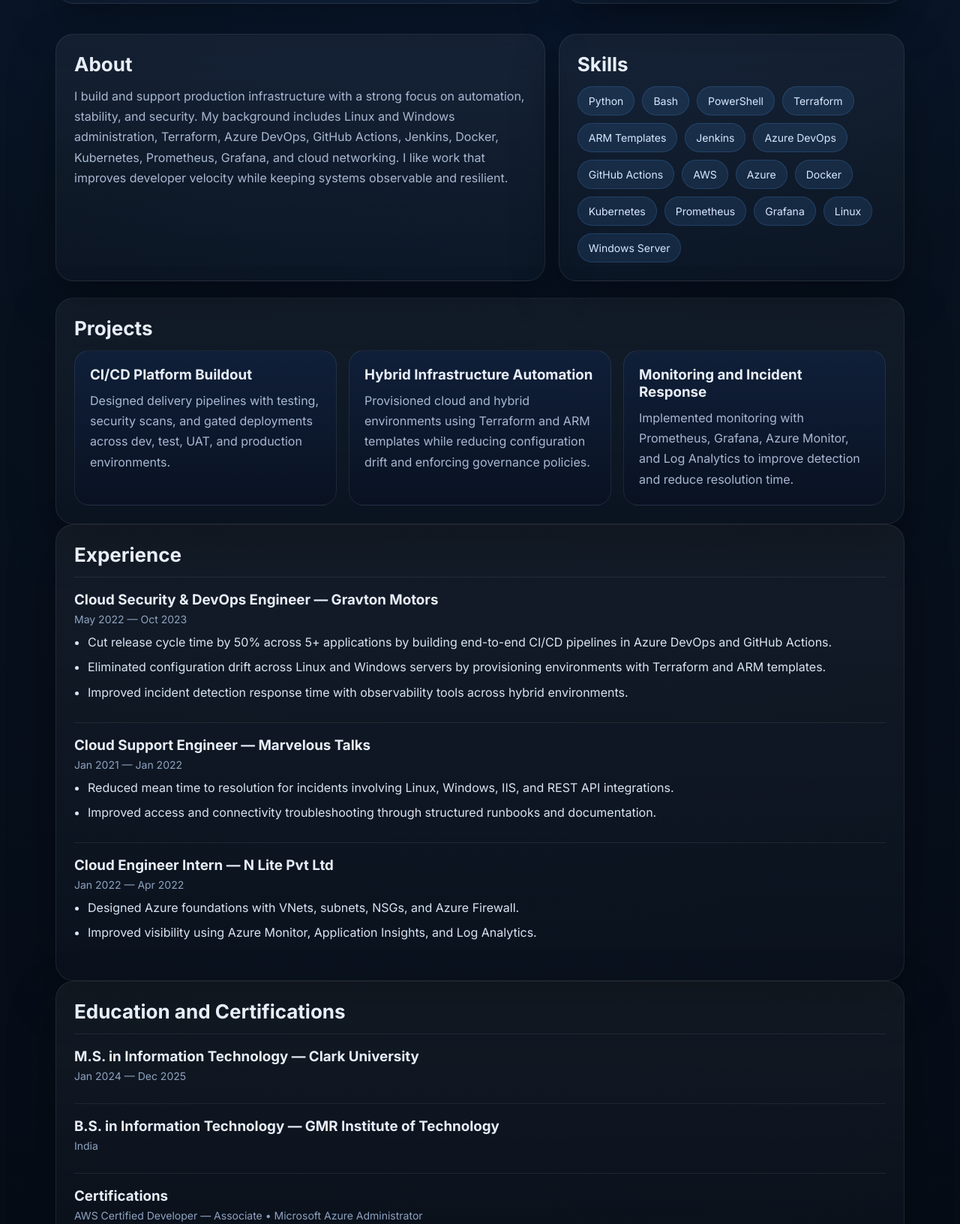
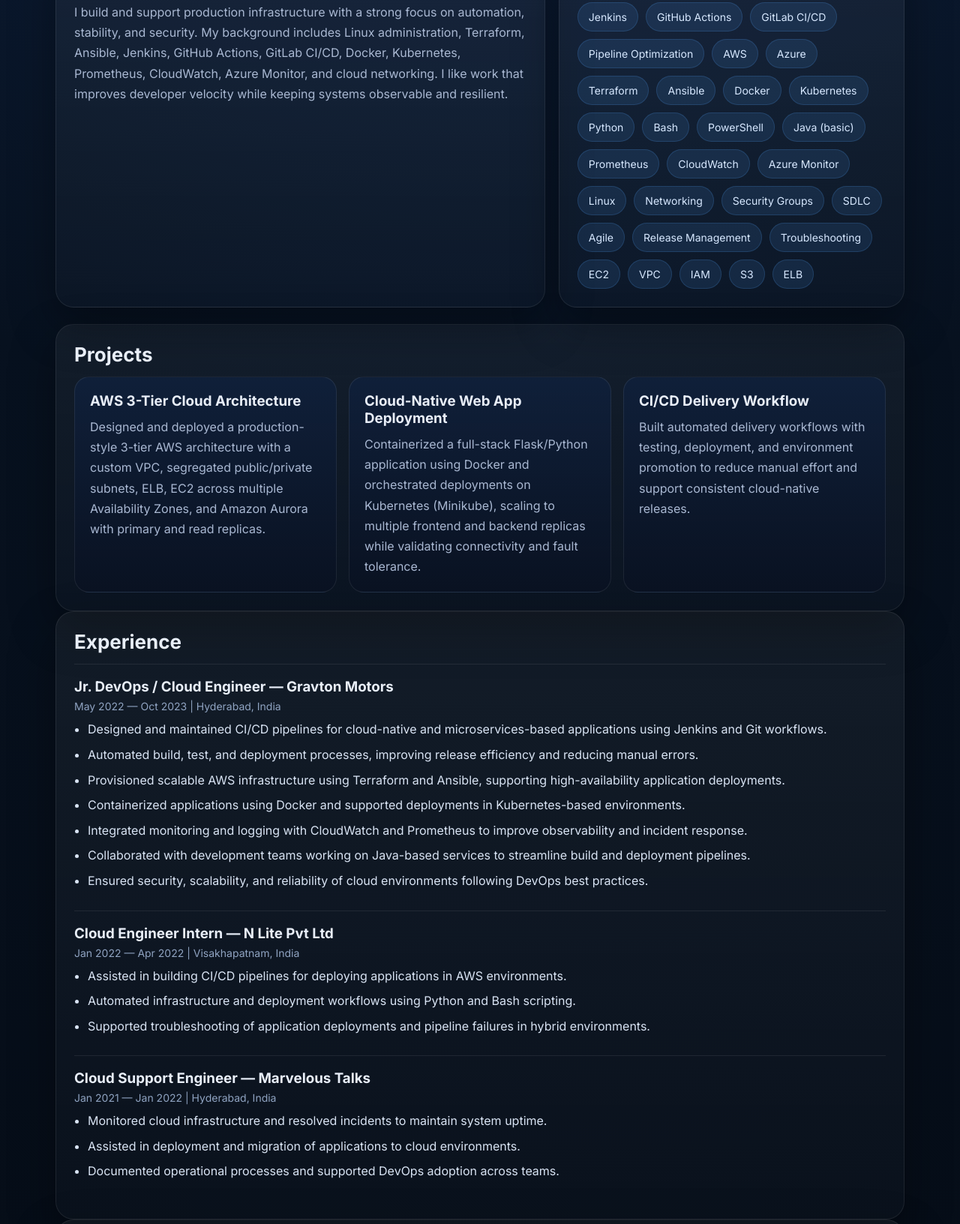
Before and after one commit to SaiKurra18/portfolio, a plain HTML site: page index.html in a window 1280 px wide. Shown: the part 834-2466 px from the top of the page at 75% size. Drawn offline with Linux system fonts and the light colour scheme.

Commit message:
Update index.html

```diff
--- a/index.html
+++ b/index.html
@@ -9,24 +9,97 @@
   <link rel="preconnect" href="https://fonts.gstatic.com" crossorigin>
   <link href="https://fonts.googleapis.com/css2?family=Inter:wght@400;500;600;700;800&display=swap" rel="stylesheet">
   <style>
-    :root{--bg:#07111f;--panel:#0c1728;--panel2:#10203a;--text:#e8eef8;--muted:#a9b8d2;--line:rgba(255,255,255,.08);--accent:#57a6ff;--accent2:#67e8f9;--shadow:0 24px 60px rgba(0,0,0,.35)}
-    *{box-sizing:border-box}html{scroll-behavior:smooth}body{margin:0;font-family:Inter,system-ui,sans-serif;background:radial-gradient(circle at top,#10264a 0%,#07111f 45%,#050b14 100%);color:var(--text)}a{color:inherit;text-decoration:none}
+    :root{
+      --bg:#07111f;
+      --panel:#0c1728;
+      --panel2:#10203a;
+      --text:#e8eef8;
+      --muted:#a9b8d2;
+      --line:rgba(255,255,255,.08);
+      --accent:#57a6ff;
+      --accent2:#67e8f9;
+      --shadow:0 24px 60px rgba(0,0,0,.35)
+    }
+    *{box-sizing:border-box}
+    html{scroll-behavior:smooth}
+    body{
+      margin:0;
+      font-family:Inter,system-ui,sans-serif;
+      background:radial-gradient(circle at top,#10264a 0%,#07111f 45%,#050b14 100%);
+      color:var(--text)
+    }
+    a{color:inherit;text-decoration:none}
     .wrap{max-width:1180px;margin:0 auto;padding:24px}
-    .nav{display:flex;justify-content:space-between;align-items:center;padding:12px 0;position:sticky;top:0;backdrop-filter:blur(14px);background:linear-gradient(to bottom,rgba(7,17,31,.88),rgba(7,17,31,.25));z-index:10;border-bottom:1px solid transparent}
-    .brand{font-weight:800;letter-spacing:.3px}.navlinks{display:flex;gap:18px;flex-wrap:wrap;color:var(--muted);font-size:14px}
-    .hero{display:grid;grid-template-columns:1.3fr .9fr;gap:24px;align-items:stretch;padding:34px 0 18px}
-    .card{background:linear-gradient(180deg,rgba(255,255,255,.05),rgba(255,255,255,.02));border:1px solid var(--line);border-radius:24px;box-shadow:var(--shadow)}
-    .heroMain{padding:34px}.eyebrow{display:inline-flex;gap:8px;align-items:center;padding:8px 12px;border-radius:999px;background:rgba(87,166,255,.14);color:#b9d7ff;font-size:13px;border:1px solid rgba(87,166,255,.22)}
-    h1{margin:18px 0 10px;font-size:clamp(38px,6vw,64px);line-height:1.02}.lead{font-size:18px;color:var(--muted);max-width:62ch;line-height:1.7}
-    .btns{display:flex;gap:12px;flex-wrap:wrap;margin-top:24px}.btn{padding:12px 18px;border-radius:14px;font-weight:600;border:1px solid var(--line);background:rgba(255,255,255,.04)}.btn.primary{background:linear-gradient(135deg,var(--accent),var(--accent2));color:#04101f;border:none}
-    .heroSide{padding:24px;display:grid;gap:14px}.stat{padding:18px;border-radius:18px;background:rgba(8,15,28,.55);border:1px solid var(--line)}.stat b{display:block;font-size:22px;margin-bottom:4px}.stat span{color:var(--muted);font-size:14px}
-    section{padding:22px 0}.sectionTitle{font-size:26px;margin:0 0 14px}.grid{display:grid;grid-template-columns:repeat(12,1fr);gap:18px}
-    .panel{padding:24px}.about{grid-column:span 7}.skills{grid-column:span 5}.exp,.projects,.edu,.cert{grid-column:span 12}
-    .pillwrap{display:flex;flex-wrap:wrap;gap:10px}.pill{padding:10px 14px;border-radius:999px;background:rgba(87,166,255,.12);border:1px solid rgba(87,166,255,.18);color:#d7e8ff;font-size:14px}
-    .item{padding:18px 0;border-top:1px solid var(--line)}.item:first-child{border-top:none;padding-top:0}.item h3{margin:0 0 6px}.meta{color:#8fa3c1;font-size:14px;margin-bottom:10px}.item ul{margin:0;padding-left:18px;color:var(--text)}.item li{margin:8px 0;line-height:1.6;color:#d9e4f4}
-    .projGrid{display:grid;grid-template-columns:repeat(3,1fr);gap:16px}.proj{padding:20px;border-radius:20px;background:linear-gradient(180deg,rgba(16,32,58,.95),rgba(10,18,34,.92));border:1px solid var(--line)}.proj h3{margin:0 0 10px}.proj p{color:var(--muted);line-height:1.7;margin:0}
+    .nav{
+      display:flex;justify-content:space-between;align-items:center;
+      padding:12px 0;position:sticky;top:0;backdrop-filter:blur(14px);
+      background:linear-gradient(to bottom,rgba(7,17,31,.88),rgba(7,17,31,.25));
+      z-index:10;border-bottom:1px solid transparent
+    }
+    .brand{font-weight:800;letter-spacing:.3px}
+    .navlinks{display:flex;gap:18px;flex-wrap:wrap;color:var(--muted);font-size:14px}
+    .hero{
+      display:grid;grid-template-columns:1.3fr .9fr;gap:24px;align-items:stretch;padding:34px 0 18px
+    }
+    .card{
+      background:linear-gradient(180deg,rgba(255,255,255,.05),rgba(255,255,255,.02));
+      border:1px solid var(--line);border-radius:24px;box-shadow:var(--shadow)
+    }
+    .heroMain{padding:34px}
+    .eyebrow{
+      display:inline-flex;gap:8px;align-items:center;padding:8px 12px;border-radius:999px;
+      background:rgba(87,166,255,.14);color:#b9d7ff;font-size:13px;border:1px solid rgba(87,166,255,.22)
+    }
+    h1{margin:18px 0 10px;font-size:clamp(38px,6vw,64px);line-height:1.02}
+    .lead{font-size:18px;color:var(--muted);max-width:62ch;line-height:1.7}
+    .btns{display:flex;gap:12px;flex-wrap:wrap;margin-top:24px}
+    .btn{
+      padding:12px 18px;border-radius:14px;font-weight:600;border:1px solid var(--line);
+      background:rgba(255,255,255,.04)
+    }
+    .btn.primary{
+      background:linear-gradient(135deg,var(--accent),var(--accent2));
+      color:#04101f;border:none
+    }
+    .heroSide{padding:24px;display:grid;gap:14px}
+    .stat{
+      padding:18px;border-radius:18px;background:rgba(8,15,28,.55);border:1px solid var(--line)
+    }
+    .stat b{display:block;font-size:22px;margin-bottom:4px}
+    .stat span{color:var(--muted);font-size:14px}
+    section{padding:22px 0}
+    .sectionTitle{font-size:26px;margin:0 0 14px}
+    .grid{display:grid;grid-template-columns:repeat(12,1fr);gap:18px}
+    .panel{padding:24px}
+    .about{grid-column:span 7}
+    .skills{grid-column:span 5}
+    .exp,.projects,.edu,.cert{grid-column:span 12}
+    .pillwrap{display:flex;flex-wrap:wrap;gap:10px}
+    .pill{
+      padding:10px 14px;border-radius:999px;background:rgba(87,166,255,.12);
+      border:1px solid rgba(87,166,255,.18);color:#d7e8ff;font-size:14px
+    }
+    .item{padding:18px 0;border-top:1px solid var(--line)}
+    .item:first-child{border-top:none;padding-top:0}
+    .item h3{margin:0 0 6px}
+    .meta{color:#8fa3c1;font-size:14px;margin-bottom:10px}
+    .item ul{margin:0;padding-left:18px;color:var(--text)}
+    .item li{margin:8px 0;line-height:1.6;color:#d9e4f4}
+    .projGrid{display:grid;grid-template-columns:repeat(3,1fr);gap:16px}
+    .proj{
+      padding:20px;border-radius:20px;
+      background:linear-gradient(180deg,rgba(16,32,58,.95),rgba(10,18,34,.92));
+      border:1px solid var(--line)
+    }
+    .proj h3{margin:0 0 10px}
+    .proj p{color:var(--muted);line-height:1.7;margin:0}
     .footer{padding:28px 0 10px;color:#8ba0be;font-size:14px;text-align:center}
-    @media (max-width:900px){.hero,.projGrid,.about,.skills{grid-template-columns:1fr}.about,.skills{grid-column:span 12}.projGrid{grid-template-columns:1fr}.nav{gap:10px;flex-direction:column;align-items:flex-start}}
+    @media (max-width:900px){
+      .hero,.projGrid,.about,.skills{grid-template-columns:1fr}
+      .about,.skills{grid-column:span 12}
+      .projGrid{grid-template-columns:1fr}
+      .nav{gap:10px;flex-direction:column;align-items:flex-start}
+    }
   </style>
 </head>
 <body>
@@ -34,102 +107,167 @@
     <header class="nav">
       <div class="brand">Sai Kurra</div>
       <nav class="navlinks">
-        <a href="#about">About</a><a href="#skills">Skills</a><a href="#projects">Projects</a><a href="#experience">Experience</a><a href="#contact">Contact</a>
+        <a href="#about">About</a>
+        <a href="#skills">Skills</a>
+        <a href="#projects">Projects</a>
+        <a href="#experience">Experience</a>
+        <a href="#contact">Contact</a>
       </nav>
     </header>
 
     <main class="hero">
       <div class="card heroMain">
-        <div class="eyebrow">DevOps Engineer • Cloud Security • CI/CD Automation</div>
-        <h1>Building secure, reliable cloud systems that ship faster.</h1>
-        <p class="lead">DevOps Engineer with 3+ years of experience designing CI/CD pipelines, automating infrastructure as code, and improving reliability across Azure and AWS environments. I focus on observability, security, incident response, and delivery speed.</p>
+        <div class="eyebrow">DevOps Engineer • Cloud Infrastructure • CI/CD Automation</div>
+        <h1>Building secure, scalable cloud systems that ship faster.</h1>
+        <p class="lead">
+          DevOps Engineer with 3+ years of experience designing and managing scalable cloud infrastructure and CI/CD pipelines for cloud-native applications.
+          Hands-on expertise in AWS and Azure, infrastructure as code, and containerized deployments using Docker and Kubernetes.
+        </p>
         <div class="btns">
           <a class="btn primary" href="mailto:saikurra982@gmail.com">Email Me</a>
           <a class="btn" href="https://www.linkedin.com/in/saikurra01/" target="_blank" rel="noreferrer">LinkedIn</a>
-          <a class="btn" href="#projects">View Projects</a>
+          <a class="btn" href="https://saikurra18.github.io/portfolio/" target="_blank" rel="noreferrer">Portfolio</a>
         </div>
       </div>
+
       <aside class="card heroSide">
-        <aside class="card heroSide">
-  <img src="profile.jpg" alt="Sai Kurra photo" style="width:160px;height:160px;object-fit:cover;border-radius:50%;margin:0 auto 8px;display:block;border:3px solid rgba(255,255,255,.15);" />
-  <div class="stat"><b>3+ Years</b><span>DevOps, cloud, and support engineering experience</span></div>
-        <div class="stat"><b>3+ Years</b><span>DevOps, cloud, and support engineering experience</span></div>
+        <img src="profile.jpg" alt="Sai Kurra photo" style="width:160px;height:160px;object-fit:cover;border-radius:50%;margin:0 auto 8px;display:block;border:3px solid rgba(255,255,255,.15);" />
+        <div class="stat"><b>3+ Years</b><span>DevOps, cloud engineering, and support experience</span></div>
         <div class="stat"><b>AWS + Azure</b><span>CI/CD, IaC, monitoring, networking, and security</span></div>
-        <div class="stat"><b>Houston, TX</b><span>Open to DevOps and cloud engineering roles</span></div>
+        <div class="stat"><b>San Francisco, CA</b><span>Open to DevOps and cloud engineering roles</span></div>
       </aside>
     </main>
 
     <section id="about" class="grid">
       <div class="card panel about">
         <h2 class="sectionTitle">About</h2>
-        <p class="lead" style="font-size:16px;margin:0;">I build and support production infrastructure with a strong focus on automation, stability, and security. My background includes Linux and Windows administration, Terraform, Azure DevOps, GitHub Actions, Jenkins, Docker, Kubernetes, Prometheus, Grafana, and cloud networking. I like work that improves developer velocity while keeping systems observable and resilient.</p>
+        <p class="lead" style="font-size:16px;margin:0;">
+          I build and support production infrastructure with a strong focus on automation, stability, and security.
+          My background includes Linux administration, Terraform, Ansible, Jenkins, GitHub Actions, GitLab CI/CD, Docker, Kubernetes, Prometheus, CloudWatch, Azure Monitor, and cloud networking.
+          I like work that improves developer velocity while keeping systems observable and resilient.
+        </p>
       </div>
+
       <div id="skills" class="card panel skills">
         <h2 class="sectionTitle">Skills</h2>
         <div class="pillwrap">
-          <span class="pill">Python</span><span class="pill">Bash</span><span class="pill">PowerShell</span><span class="pill">Terraform</span><span class="pill">ARM Templates</span><span class="pill">Jenkins</span><span class="pill">Azure DevOps</span><span class="pill">GitHub Actions</span><span class="pill">AWS</span><span class="pill">Azure</span><span class="pill">Docker</span><span class="pill">Kubernetes</span><span class="pill">Prometheus</span><span class="pill">Grafana</span><span class="pill">Linux</span><span class="pill">Windows Server</span>
+          <span class="pill">Jenkins</span>
+          <span class="pill">GitHub Actions</span>
+          <span class="pill">GitLab CI/CD</span>
+          <span class="pill">Pipeline Optimization</span>
+          <span class="pill">AWS</span>
+          <span class="pill">Azure</span>
+          <span class="pill">Terraform</span>
+          <span class="pill">Ansible</span>
+          <span class="pill">Docker</span>
+          <span class="pill">Kubernetes</span>
+          <span class="pill">Python</span>
+          <span class="pill">Bash</span>
+          <span class="pill">PowerShell</span>
+          <span class="pill">Java (basic)</span>
+          <span class="pill">Prometheus</span>
+          <span class="pill">CloudWatch</span>
+          <span class="pill">Azure Monitor</span>
+          <span class="pill">Linux</span>
+          <span class="pill">Networking</span>
+          <span class="pill">Security Groups</span>
+          <span class="pill">SDLC</span>
+          <span class="pill">Agile</span>
+          <span class="pill">Release Management</span>
+          <span class="pill">Troubleshooting</span>
+          <span class="pill">EC2</span>
+          <span class="pill">VPC</span>
+          <span class="pill">IAM</span>
+          <span class="pill">S3</span>
+          <span class="pill">ELB</span>
         </div>
       </div>
     </section>
 
-    <section id="projects" class="card panel">
+    <section id="projects" class="card panel projects">
       <h2 class="sectionTitle">Projects</h2>
       <div class="projGrid">
-        <div class="proj"><h3>CI/CD Platform Buildout</h3><p>Designed delivery pipelines with testing, security scans, and gated deployments across dev, test, UAT, and production environments.</p></div>
-        <div class="proj"><h3>Hybrid Infrastructure Automation</h3><p>Provisioned cloud and hybrid environments using Terraform and ARM templates while reducing configuration drift and enforcing governance policies.</p></div>
-        <div class="proj"><h3>Monitoring and Incident Response</h3><p>Implemented monitoring with Prometheus, Grafana, Azure Monitor, and Log Analytics to improve detection and reduce resolution time.</p></div>
+        <div class="proj">
+          <h3>AWS 3-Tier Cloud Architecture</h3>
+          <p>Designed and deployed a production-style 3-tier AWS architecture with a custom VPC, segregated public/private subnets, ELB, EC2 across multiple Availability Zones, and Amazon Aurora with primary and read replicas.</p>
+        </div>
+        <div class="proj">
+          <h3>Cloud-Native Web App Deployment</h3>
+          <p>Containerized a full-stack Flask/Python application using Docker and orchestrated deployments on Kubernetes (Minikube), scaling to multiple frontend and backend replicas while validating connectivity and fault tolerance.</p>
+        </div>
+        <div class="proj">
+          <h3>CI/CD Delivery Workflow</h3>
+          <p>Built automated delivery workflows with testing, deployment, and environment promotion to reduce manual effort and support consistent cloud-native releases.</p>
+        </div>
       </div>
     </section>
 
-    <section id="experience" class="card panel">
+    <section id="experience" class="card panel exp">
       <h2 class="sectionTitle">Experience</h2>
+
       <div class="item">
-        <h3>Cloud Security & DevOps Engineer — Gravton Motors</h3>
-        <div class="meta">May 2022 — Oct 2023</div>
+        <h3>Jr. DevOps / Cloud Engineer — Gravton Motors</h3>
+        <div class="meta">May 2022 — Oct 2023 | Hyderabad, India</div>
         <ul>
-          <li>Cut release cycle time by 50% across 5+ applications by building end-to-end CI/CD pipelines in Azure DevOps and GitHub Actions.</li>
-          <li>Eliminated configuration drift across Linux and Windows servers by provisioning environments with Terraform and ARM templates.</li>
-          <li>Improved incident detection response time with observability tools across hybrid environments.</li>
+          <li>Designed and maintained CI/CD pipelines for cloud-native and microservices-based applications using Jenkins and Git workflows.</li>
+          <li>Automated build, test, and deployment processes, improving release efficiency and reducing manual errors.</li>
+          <li>Provisioned scalable AWS infrastructure using Terraform and Ansible, supporting high-availability application deployments.</li>
+          <li>Containerized applications using Docker and supported deployments in Kubernetes-based environments.</li>
+          <li>Integrated monitoring and logging with CloudWatch and Prometheus to improve observability and incident response.</li>
+          <li>Collaborated with development teams working on Java-based services to streamline build and deployment pipelines.</li>
+          <li>Ensured security, scalability, and reliability of cloud environments following DevOps best practices.</li>
         </ul>
       </div>
+
+      <div class="item">
+        <h3>Cloud Engineer Intern — N Lite Pvt Ltd</h3>
+        <div class="meta">Jan 2022 — Apr 2022 | Visakhapatnam, India</div>
+        <ul>
+          <li>Assisted in building CI/CD pipelines for deploying applications in AWS environments.</li>
+          <li>Automated infrastructure and deployment workflows using Python and Bash scripting.</li>
+          <li>Supported troubleshooting of application deployments and pipeline failures in hybrid environments.</li>
+        </ul>
+      </div>
+
       <div class="item">
         <h3>Cloud Support Engineer — Marvelous Talks</h3>
-        <div class="meta">Jan 2021 — Jan 2022</div>
+        <div class="meta">Jan 2021 — Jan 2022 | Hyderabad, India</div>
         <ul>
-          <li>Reduced mean time to resolution for incidents involving Linux, Windows, IIS, and REST API integrations.</li>
-          <li>Improved access and connectivity troubleshooting through structured runbooks and documentation.</li>
-        </ul>
-      </div>
-      <div class="item">
-        <h3>Cloud Engineer Intern — N Lite Pvt Ltd</h3>
-        <div class="meta">Jan 2022 — Apr 2022</div>
-        <ul>
-          <li>Designed Azure foundations with VNets, subnets, NSGs, and Azure Firewall.</li>
-          <li>Improved visibility using Azure Monitor, Application Insights, and Log Analytics.</li>
+          <li>Monitored cloud infrastructure and resolved incidents to maintain system uptime.</li>
+          <li>Assisted in deployment and migration of applications to cloud environments.</li>
+          <li>Documented operational processes and supported DevOps adoption across teams.</li>
         </ul>
       </div>
     </section>
 
-    <section id="edu" class="card panel">
+    <section id="edu" class="card panel edu">
       <h2 class="sectionTitle">Education and Certifications</h2>
       <div class="item">
-        <h3>M.S. in Information Technology — Clark University</h3>
-        <div class="meta">Jan 2024 — Dec 2025</div>
+        <h3>MS in Information Technology — Clark University</h3>
+        <div class="meta">Jan 2024 — Dec 2025 | GPA: 3.81 / 4.0</div>
       </div>
       <div class="item">
-        <h3>B.S. in Information Technology — GMR Institute of Technology</h3>
+        <h3>Bachelor of Technology, Information Technology — GMR Institute of Technology</h3>
         <div class="meta">India</div>
       </div>
       <div class="item">
         <h3>Certifications</h3>
-        <div class="meta">AWS Certified Developer — Associate • Microsoft Azure Administrator</div>
+        <div class="meta">
+          AWS Certified DevOps Engineer – Professional • Microsoft Certified: Azure Administrator (AZ-104) • Microsoft Certified: Azure Fundamentals (AZ-900) • Verizon Cloud Platform Virtual Experience
+        </div>
       </div>
     </section>
 
-    <section id="contact" class="card panel">
+    <section id="contact" class="card panel cert">
       <h2 class="sectionTitle">Contact</h2>
-      <p class="lead" style="font-size:16px;margin:0 0 12px;">Email: saikurra982@gmail.com • Phone: 774-525-7452 • LinkedIn: linkedin.com/in/saikurra01</p>
-      <p class="lead" style="font-size:16px;margin:0;">To publish this, upload the file to GitHub Pages or Netlify after replacing any placeholder links with your live profile links.</p>
+      <p class="lead" style="font-size:16px;margin:0 0 12px;">
+        Email: <a href="mailto:saikurra982@gmail.com">saikurra982@gmail.com</a> • Phone: 774-525-7452 •
+        LinkedIn: <a href="https://www.linkedin.com/in/saikurra01/" target="_blank" rel="noreferrer">linkedin.com/in/saikurra01</a> •
+        Portfolio: <a href="https://saikurra18.github.io/portfolio/" target="_blank" rel="noreferrer">saikurra18.github.io/portfolio</a>
+      </p>
+      <p class="lead" style="font-size:16px;margin:0;">
+        Location: San Francisco, CA.
+      </p>
     </section>
 
     <div class="footer">© 2026 Sai Kurra • DevOps Engineer Portfolio</div>
```
